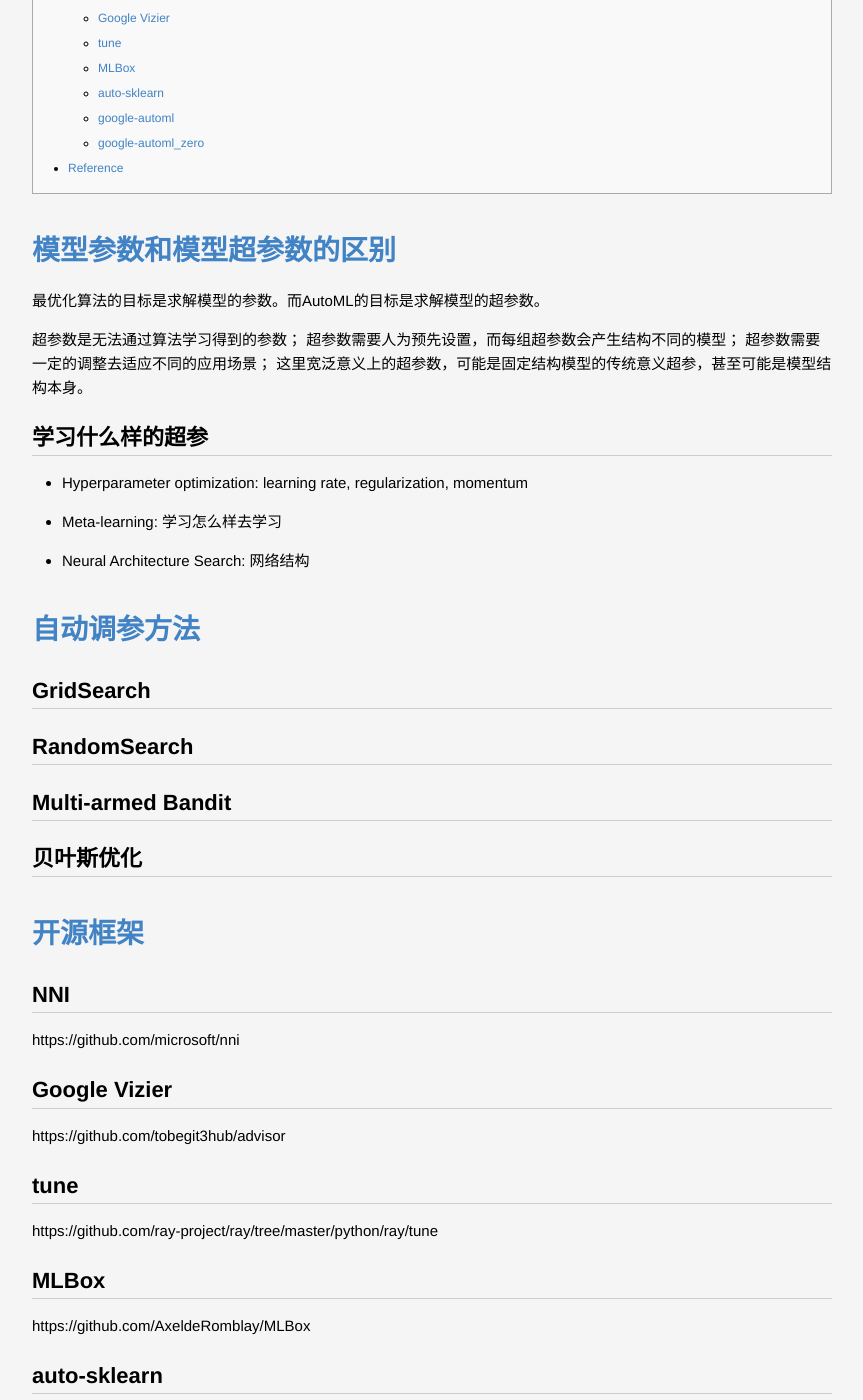
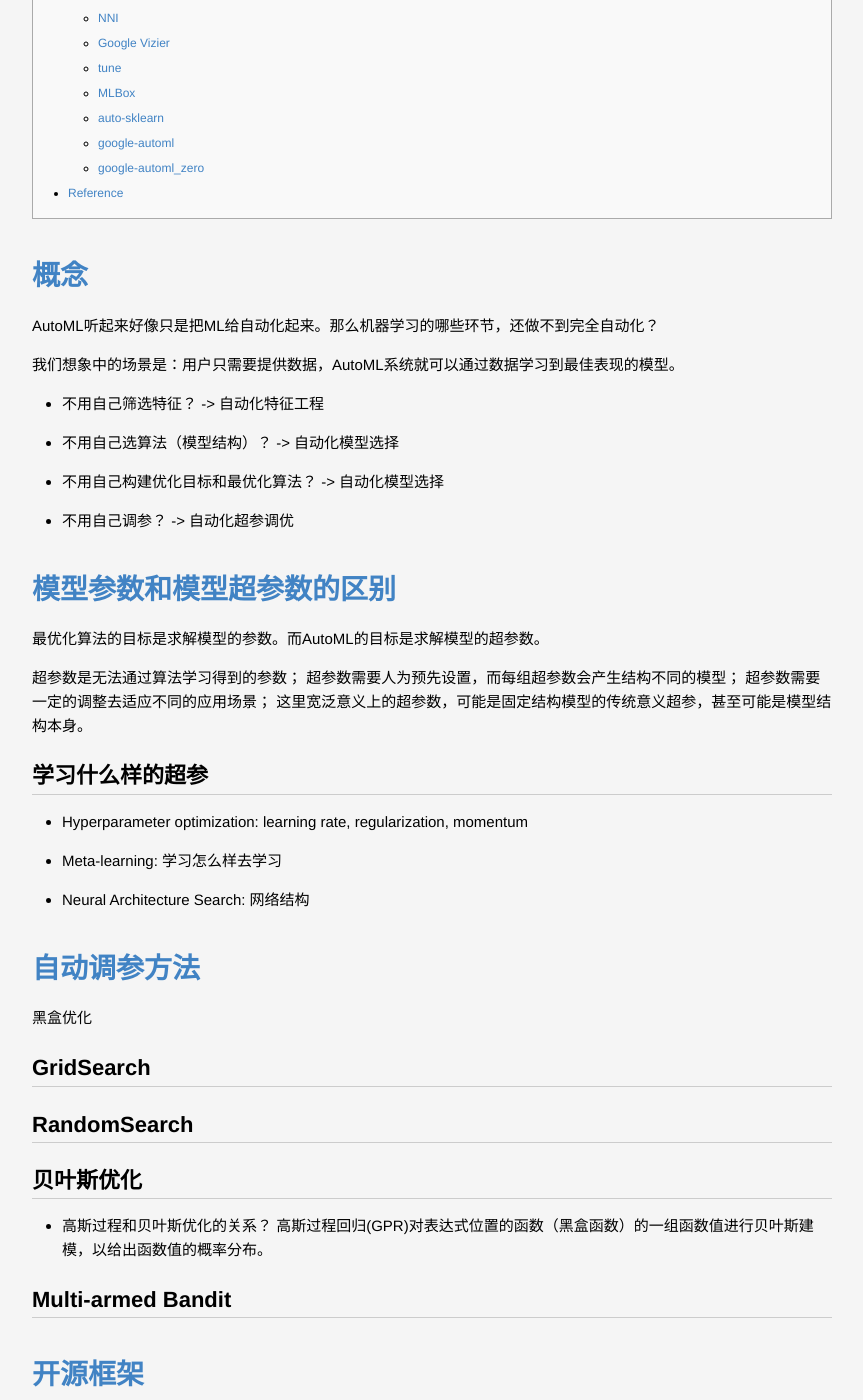
Before and after one commit to lucky521/blog, a Jekyll site: the page built from _posts/ml/2019-07-20-AutoML.markdown, in a window 1280 px wide and 1400 px high, scrolled down 679 px. Shown: the whole window, without its empty margins (208-1071 px from the left). Built offline with Jekyll 4.4.1, drawn with Linux system fonts in a browser that asks for light colours; some of the changed text lies outside the part shown.

Commit message:
learning automl

```diff
--- a/_posts/ml/2016-12-15-Basic-of-Machine-Learning.markdown
+++ b/_posts/ml/2016-12-15-Basic-of-Machine-Learning.markdown
@@ -315,3 +315,5 @@
 - 斯坦福 CS229: Machine Learning http://cs229.stanford.edu/
 
 - 算法工程师的数学基础 https://mp.weixin.qq.com/s/_V-OzNNVL9tz119Z8qJOSw
+
+- 机器学习的数学
--- a/_posts/ml/2019-07-20-AutoML.markdown
+++ b/_posts/ml/2019-07-20-AutoML.markdown
@@ -4,6 +4,17 @@
 subtitle: "Auto ML"
 categories: [MachineLearning]
 ---
+
+# 概念
+
+AutoML听起来好像只是把ML给自动化起来。那么机器学习的哪些环节，还做不到完全自动化？
+
+我们想象中的场景是：用户只需要提供数据，AutoML系统就可以通过数据学习到最佳表现的模型。
+* 不用自己筛选特征？ -> 自动化特征工程
+* 不用自己选算法（模型结构）？ -> 自动化模型选择
+* 不用自己构建优化目标和最优化算法？ -> 自动化模型选择
+* 不用自己调参？ -> 自动化超参调优
+
 
 # 模型参数和模型超参数的区别
 
@@ -13,6 +24,7 @@
 超参数需要人为预先设置，而每组超参数会产生结构不同的模型；
 超参数需要一定的调整去适应不同的应用场景；
 这里宽泛意义上的超参数，可能是固定结构模型的传统意义超参，甚至可能是模型结构本身。
+
 
 ## 学习什么样的超参
 
@@ -24,16 +36,22 @@
 
 
 
+
+
 # 自动调参方法
+
+黑盒优化
 
 ## GridSearch
 
 ## RandomSearch
 
-## Multi-armed Bandit
-
 ## 贝叶斯优化
 
+* 高斯过程和贝叶斯优化的关系？ 高斯过程回归(GPR)对表达式位置的函数（黑盒函数）的一组函数值进行贝叶斯建模，以给出函数值的概率分布。
+
+
+## Multi-armed Bandit
 
 
 
@@ -70,10 +88,11 @@
 
 
 
+
 # Reference
 
 [AutoML-Zero](https://ai.googleblog.com/2020/07/automl-zero-evolving-code-that-learns.html)
 
-[AUTOML: METHODS, SYSTEMS, CHALLENGES](https://www.automl.org/)
+[AUTOML: METHODS, SYSTEMS, CHALLENGES](https://www.automl.org/)  本书已经初版了中文译版
 
 [meta-learning one blog](https://wei-tianhao.github.io/blog/2019/09/17/meta-learning.html)
```
